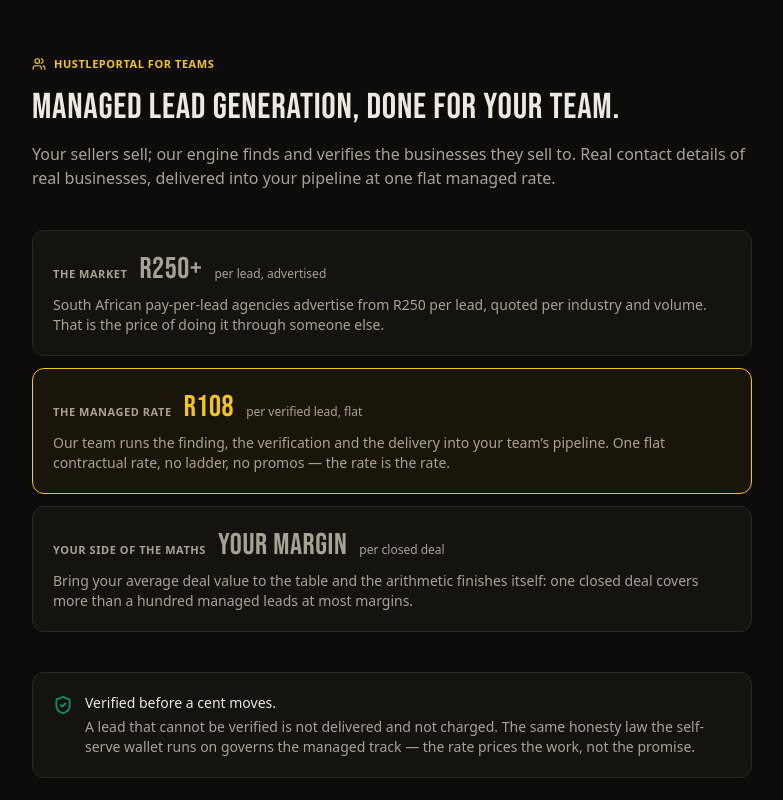
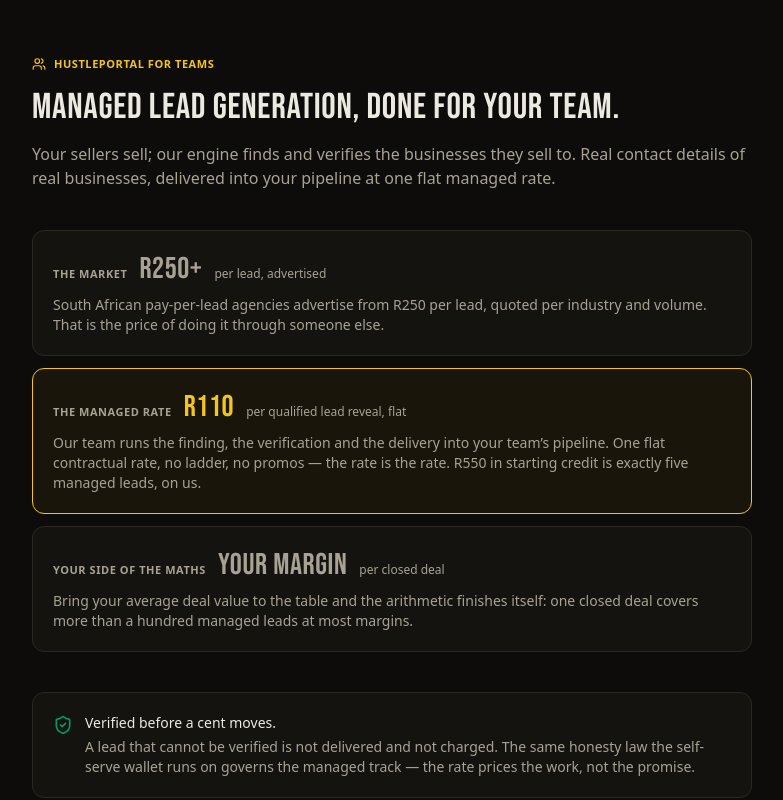
Before and after one commit to JacobSeatlholo/hustleportalv2, a Next.js app: page /for-teams in a window 1280 px wide. Shown: the top 800 px of the page, without its empty margins (248-1031 px from the left). Built offline with nearby package versions, Linux system fonts and the light colour scheme; no server answers.

Commit message:
Task 209c: for-teams managed rate card to R110 with the exact-five credit line

```diff
--- a/src/app/for-teams/page.tsx
+++ b/src/app/for-teams/page.tsx
@@ -24,9 +24,9 @@ const TRIANGLE = [
   },
   {
     label: 'The managed rate',
-    value: 'R108',
-    unit: 'per verified lead, flat',
-    body: 'Our team runs the finding, the verification and the delivery into your team\u2019s pipeline. One flat contractual rate, no ladder, no promos — the rate is the rate.',
+    value: 'R110',
+    unit: 'per qualified lead reveal, flat',
+    body: 'Our team runs the finding, the verification and the delivery into your team\u2019s pipeline. One flat contractual rate, no ladder, no promos — the rate is the rate. R550 in starting credit is exactly five managed leads, on us.',
     tone: 'text-brand',
     highlight: true,
   },
```
